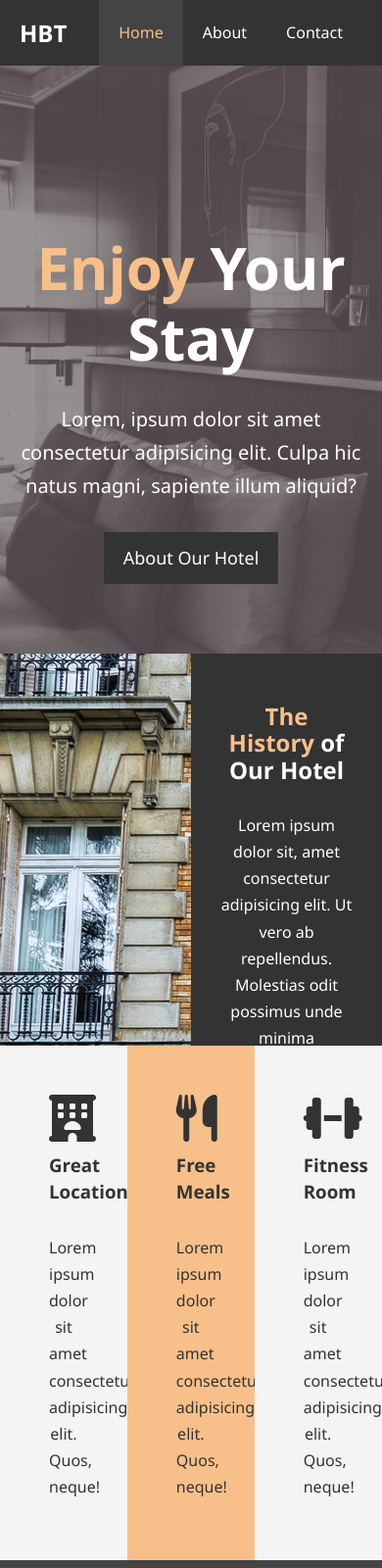
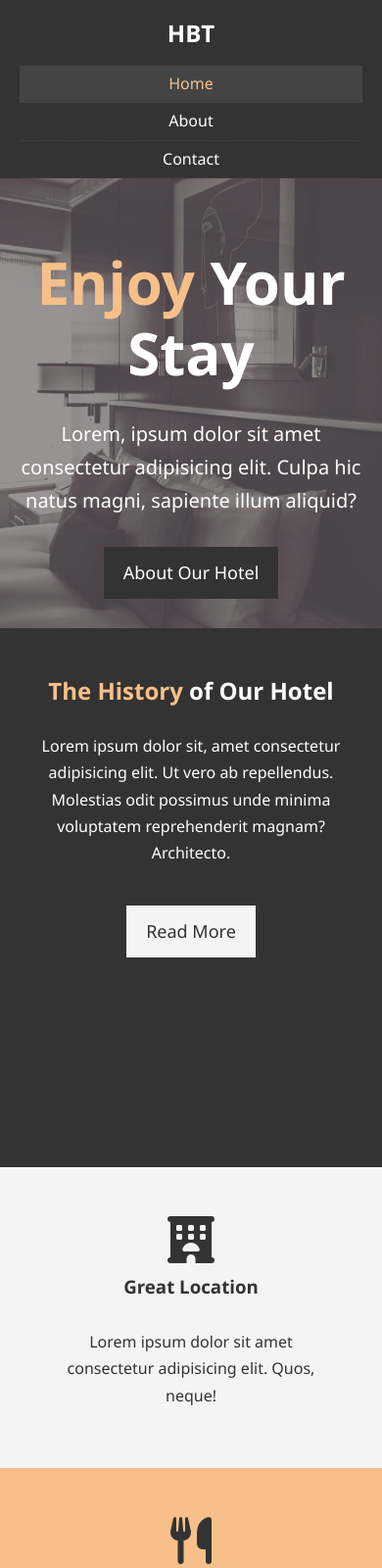
Before and after one commit to eugeneilin/hotel-website, a plain HTML site: page index.html in a window 390 px wide. Shown: the top 1600 px of the page at 98% size. Drawn offline with Linux system fonts and the light colour scheme.

Commit message:
responsive

```diff
--- a/about.html
+++ b/about.html
@@ -12,6 +12,11 @@
       content="hotel, harrisburg hotel, pennsylvania hotel"
     />
     <link rel="stylesheet" href="css/style.css" />
+    <link
+      rel="stylesheet"
+      media="screen and (max-width: 768px)"
+      href="css/mobile.css"
+    />
     <title>Hotel BT | About</title>
   </head>
   <body>
--- /dev/null
+++ b/css/mobile.css
@@ -0,0 +1,64 @@
+#navbar .logo {
+  float: none;
+  text-align: center;
+}
+
+#navbar ul,
+#navbar ul li {
+  float: none;
+}
+
+#navbar ul li a {
+  padding: 5px;
+  border-bottom: #444 dotted 1px;
+}
+
+/* Showcase */
+#showcase {
+  height: 100%;
+}
+
+#showcase .showcase-content {
+  padding-top: 70px;
+  padding-bottom: 30px;
+}
+
+/* Home Info */
+#home-info {
+  height: 550px;
+}
+
+#home-info .info-img {
+  display: none;
+}
+
+#home-info .info-content {
+  float: none;
+  width: 100%;
+}
+
+/* Boxes */
+.box {
+  float: none;
+  width: 100%;
+}
+
+/* About */
+#about-info .info-right,
+#about-info .info-left {
+  float: none;
+  width: 100%;
+}
+
+#about-info .info-right {
+  margin-top: 30px;
+}
+
+.l-heading {
+  text-align: center;
+}
+
+/* Contact */
+#contact-info .box {
+  border-bottom: 1px dotted #444;
+}
--- a/css/style.css
+++ b/css/style.css
@@ -84,6 +84,7 @@ p {
 
 .l-heading {
   font-size: 40px;
+  line-height: 1.2;
 }
 
 /* Padding */
@@ -108,7 +109,7 @@ p {
   color: #fff;
 }
 
-#navbar h1 {
+#navbar .logo {
   float: left;
   padding-top: 20px;
 }
@@ -157,7 +158,7 @@ p {
 
 /* Home Info */
 #home-info {
-  height: 400px;
+  height: 450px;
 }
 
 #home-info .info-img {
@@ -214,7 +215,7 @@ p {
 
 /* Testimonials */
 #testimonials {
-  height: 600px;
+  height: 100%;
   background: url('../img/test-bg.jpg') no-repeat center center/cover;
   padding-top: 100px;
 }
--- a/index.html
+++ b/index.html
@@ -16,6 +16,11 @@
       crossorigin="anonymous"
     ></script>
     <link rel="stylesheet" href="css/style.css" />
+    <link
+      rel="stylesheet"
+      media="screen and (max-width: 768px)"
+      href="css/mobile.css"
+    />
     <title>Hotel BT | Welcome</title>
   </head>
   <body>
@@ -53,8 +58,7 @@
         <p>
           Lorem ipsum dolor sit, amet consectetur adipisicing elit. Ut vero ab
           repellendus. Molestias odit possimus unde minima voluptatem
-          reprehenderit magnam? Architecto odit ut doloribus fuga repellat ipsa
-          tempora placeat error.
+          reprehenderit magnam? Architecto.
         </p>
         <a href="about.html" class="btn btn-light">Read More</a>
       </div>
```
Also changed, not shown: contact.html (+5 -0 lines).
